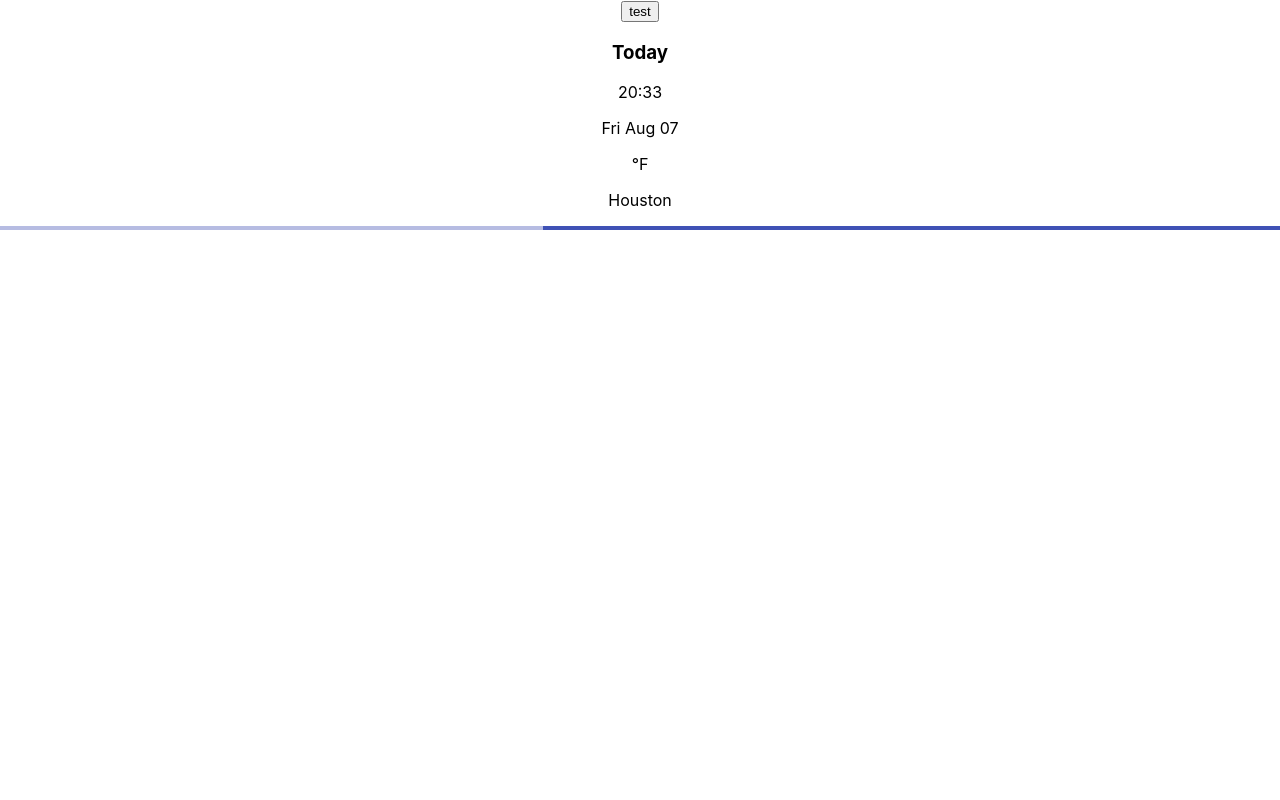
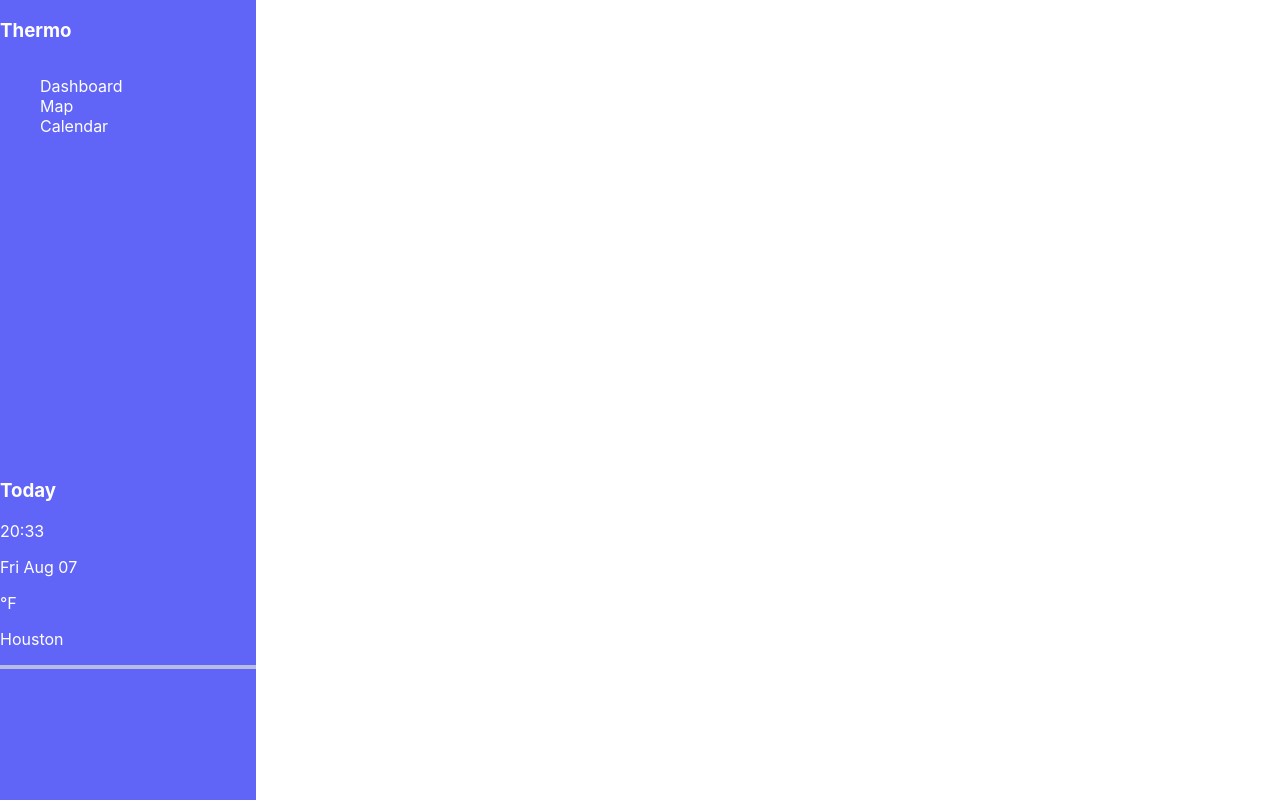
Before and after one commit to joshhouston/weatherapp, a React (Create React App) app: page / in a window 1280 px wide. Built offline with nearby package versions, Linux system fonts and the light colour scheme; no server answers.

Commit message:
changed status bar. added styles

```diff
--- a/package.json
+++ b/package.json
@@ -8,6 +8,7 @@
     "@testing-library/react": "^9.5.0",
     "@testing-library/user-event": "^7.2.1",
     "axios": "^0.19.2",
+    "node-sass": "^4.14.1",
     "react": "^16.13.1",
     "react-dom": "^16.13.1",
     "react-scripts": "3.4.1"
--- a/src/App.css
+++ /dev/null
@@ -1,38 +0,0 @@
-.App {
-  text-align: center;
-}
-
-.App-logo {
-  height: 40vmin;
-  pointer-events: none;
-}
-
-@media (prefers-reduced-motion: no-preference) {
-  .App-logo {
-    animation: App-logo-spin infinite 20s linear;
-  }
-}
-
-.App-header {
-  background-color: #282c34;
-  min-height: 100vh;
-  display: flex;
-  flex-direction: column;
-  align-items: center;
-  justify-content: center;
-  font-size: calc(10px + 2vmin);
-  color: white;
-}
-
-.App-link {
-  color: #61dafb;
-}
-
-@keyframes App-logo-spin {
-  from {
-    transform: rotate(0deg);
-  }
-  to {
-    transform: rotate(360deg);
-  }
-}
--- a/src/App.js
+++ b/src/App.js
@@ -1,5 +1,5 @@
 import React from 'react';
-import './App.css';
+import './style.scss';
 import SideBar from './components/SideBar'
 
 function App() {
--- a/src/components/SideBar.js
+++ b/src/components/SideBar.js
@@ -1,6 +1,8 @@
 import React, {Component} from 'react';
 import axios from 'axios';
 import LinearProgress from '@material-ui/core/LinearProgress';
+
+
 
 class SideBar extends Component{
     constructor(props){
@@ -53,16 +55,28 @@ class SideBar extends Component{
     render(){
         return (
             <div className="landing">
-                <button onClick={this.test}>test</button>
+                <div className="logo">
+                    <h3>Thermo</h3>
+                </div>
+                <div className="menu">
+                    <ul>
+                        <li>Dashboard</li>
+                        <li>Map</li>
+                        <li>Calendar</li>
+                    </ul>
+                </div>
+                <div className="widget">
+                    {/* <button onClick={this.test}>test</button> */}
                     <h3>Today</h3>
                     <p>{this.state.currentTime}</p>
                     <p>{this.state.currentDate}</p>
                     <p>{this.state.temp} &#8457;</p>
                     <p>{this.state.city}</p>
                     <p>{this.state.country}</p>
-                <LinearProgress value={50} />
+                    <LinearProgress variant="determinate" value={this.state.humidity} />
                     <p>{this.state.humidity}</p>
                     <p>{this.state.wind}</p>
+                </div>
             </div>
         )
     }
--- /dev/null
+++ b/src/style.css
@@ -0,0 +1,32 @@
+.landing {
+  height: 100vh;
+  color: #FFF;
+  background-color: #6165F7;
+  display: -webkit-box;
+  display: -ms-flexbox;
+  display: flex;
+  -webkit-box-orient: vertical;
+  -webkit-box-direction: normal;
+      -ms-flex-direction: column;
+          flex-direction: column;
+  width: 20%;
+}
+
+.landing ul {
+  list-style: none;
+  display: -webkit-box;
+  display: -ms-flexbox;
+  display: flex;
+  -webkit-box-orient: vertical;
+  -webkit-box-direction: normal;
+      -ms-flex-direction: column;
+          flex-direction: column;
+  -webkit-box-pack: space-evenly;
+      -ms-flex-pack: space-evenly;
+          justify-content: space-evenly;
+}
+
+.landing .menu {
+  height: 50%;
+}
+/*# sourceMappingURL=style.css.map */
--- /dev/null
+++ b/src/style.scss
@@ -0,0 +1,18 @@
+.landing {
+    height: 100vh;
+    color: #FFF;
+    background-color: #6165F7;
+    display: flex;
+    flex-direction: column;
+    width: 20%;
+    ul {
+        list-style: none;
+        display: flex;
+        flex-direction: column;
+        justify-content: space-evenly;
+    }
+
+    .menu {
+        height: 50%;
+    }
+  }
```
Also changed, not shown: 2 other files (tests, documents, lock files or other folders). Lines whose indentation alone changed are shown as unchanged.
